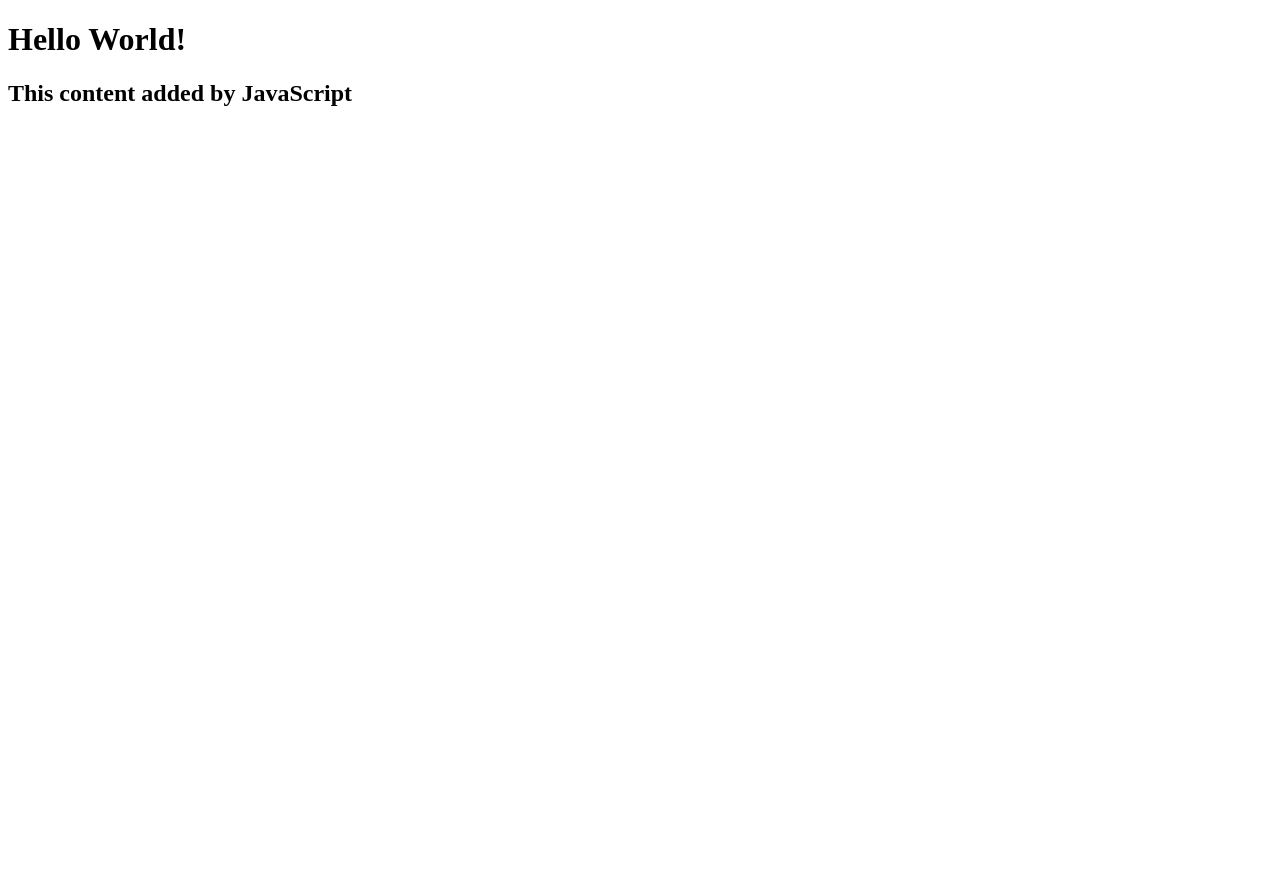
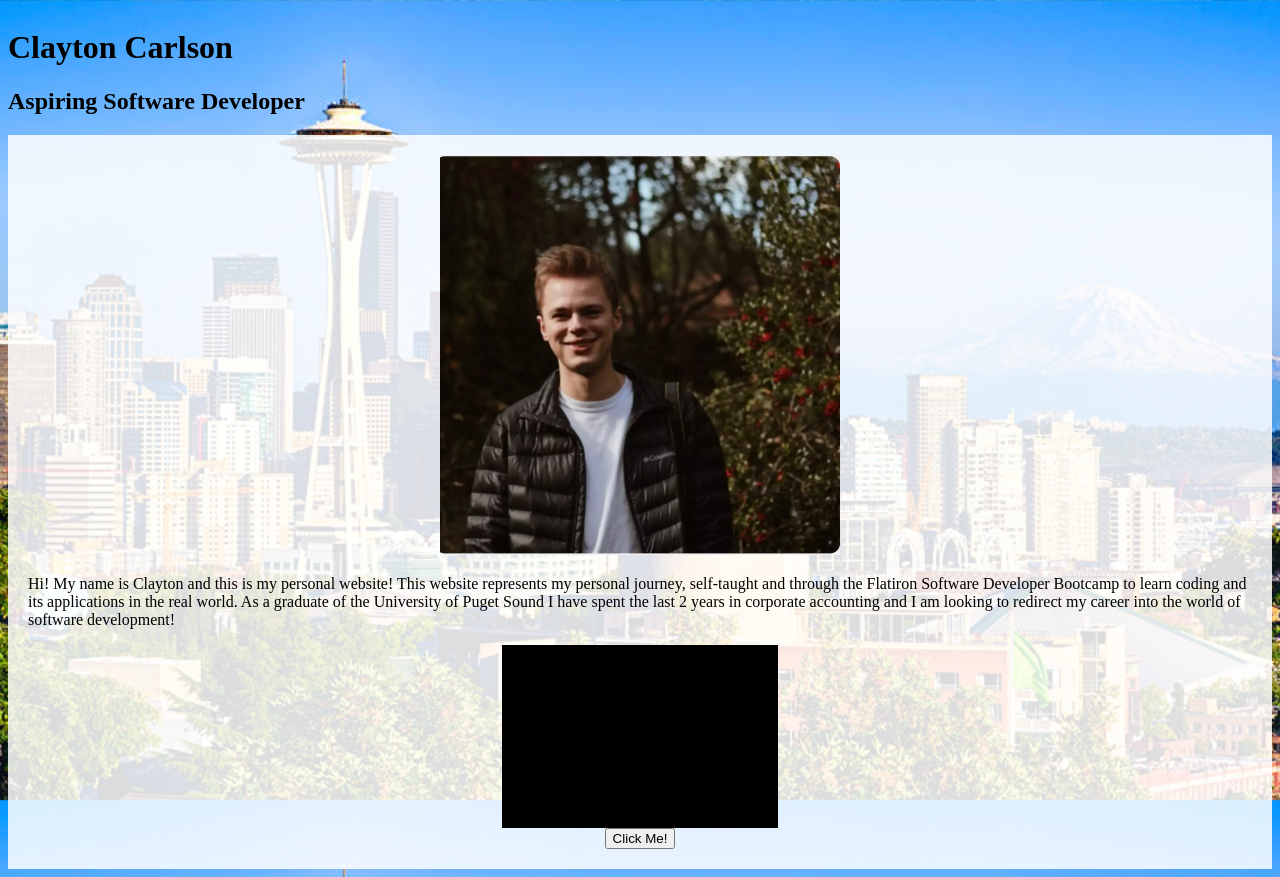
Before and after one commit to CCarlson249/my-personal-website, a plain HTML site: page index.html in a window 1280 px wide. Before the commit the page ends 800 px from the top, so only its background shows below. Drawn offline with Linux system fonts and the light colour scheme.

Commit message:
adding stuff

```diff
--- a/index.html
+++ b/index.html
@@ -5,7 +5,25 @@
     <title>My Personal Website</title>
   </head>
   <body>
-    <h1>Hello World!</h1>
+    <div id = "Top">
+    <h1>Clayton Carlson</h1>
+    <h2>Aspiring Software Developer</h2>
+    <div id = "main">
     <script src="script.js"></script>
+    <div id="photo">
+    <img src="./Claytonphoto1.jpeg" alt="me" class="Profile">
+    </div>
+    <div id="text">
+        <p><span>Hi! My name is Clayton and this is my personal website! This website represents my personal journey, self-taught and through the Flatiron Software Developer Bootcamp to learn coding and its applications in the real world. As a graduate of the University of Puget Sound I have spent the last 2 years in corporate accounting and I am looking to redirect my career into the world of software development! </span></p>
+    </div>
+    <div id = kitty>
+    <div  id = cat>
+        <div id="overlay"></div>
+    </div>
+
+    </div>
+    <button id = lightswitch onclick="lighton()" >Click Me!</button>
+    </div>
+    </div>
   </body>
 </html>
--- a/script.js
+++ b/script.js
@@ -1,4 +1,6 @@
-const h2 = document.createElement("h2");
-h2.textContent = "This content added by JavaScript";
-
-document.querySelector("body").appendChild(h2);
+function lighton(){
+   var el = document.getElementById("overlay")
+    if (el && el.style){
+        el.style.display = el.style.display != 'none'? 'none': ''
+    };
+}
--- a/style.css
+++ b/style.css
@@ -1,4 +1,32 @@
 body {
-    background-image: url('desktop/SeattleCity.jpeg');
+    background-image: url("./SeattleCity.jpeg");
+background-size: cover;
+background-attachment: fixed;
+display: flex;
+align-items: center;
+justify-content: center;
+  }
 
+  img {
+    width: 400px;
+    height: 400px;
   }
+
+  #main {
+    padding: 20px;
+  background: rgba(255,255,255,.85);
+  display: flex;
+justify-content: center;
+align-items: center;
+flex-direction: column;
+}
+#cat{
+    background-image: url("cat.jpeg");
+    width: 276px;
+    height:183px
+}
+#overlay {
+    width: 100%;
+    height: 100%;
+    background-color: black;
+}
```
Also changed, not shown: Claytonphoto1.jpeg (added), SeattleCity.jpeg (added), cat.jpeg (added).
